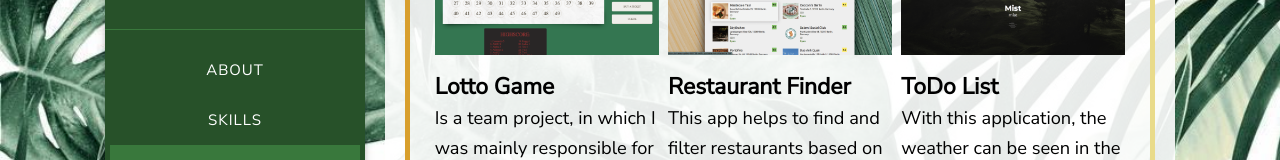
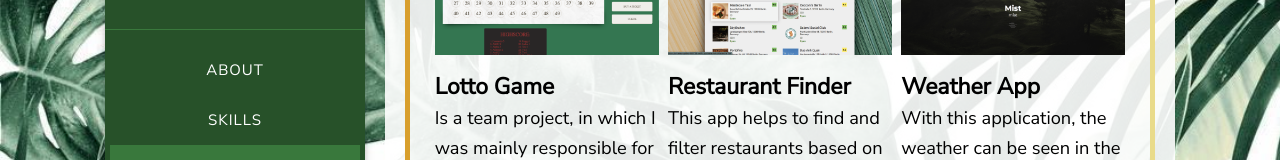
Before and after one commit to atranarta/portfolio, a React (Create React App) app: page /projects in a window 1280 px wide. Shown: the part 267-427 px from the top of the page. Built offline with nearby package versions, Linux system fonts and the light colour scheme.

Commit message:
Fixed a title of the project

```diff
--- a/src/components/projects/project.js
+++ b/src/components/projects/project.js
@@ -29,7 +29,7 @@ const projects = [
   {
     id: "weatherApp",
     img: Weather_App,
-    title: "ToDo List",
+    title: "Weather App",
     link: "https://tender-volhard-cf4f05.netlify.app/",
     text: "With this application, the weather can be seen in the user's current geolocation, or anywhere else " +
     "in the world. The background also changes depending on the data received." +
```
